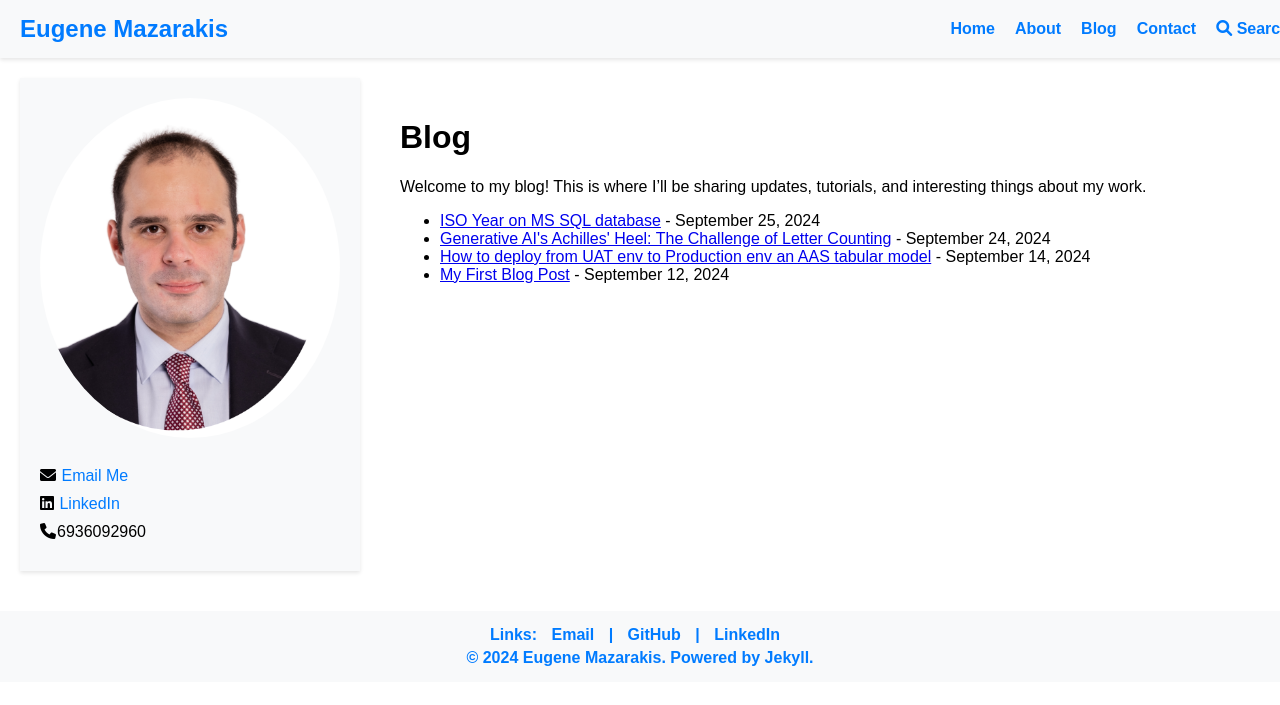
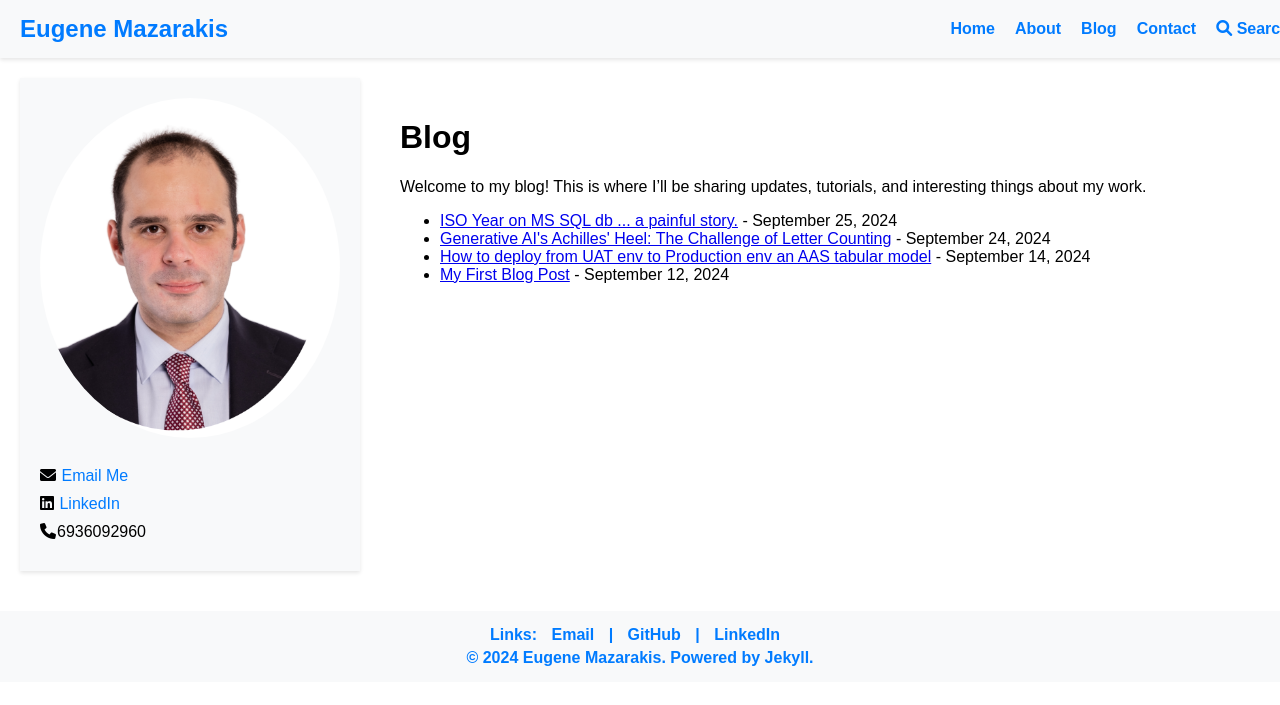
Before and after one commit to EMazarakis/EMazarakis.github.io, a Jekyll site: the page built from blog.md, in a window 1280 px wide. Shown: the top 705 px of the page. Built offline with Jekyll 4.4.1, drawn with Linux system fonts in a browser that asks for light colours.

Commit message:
Update 2024-09-25-ISO-YEAR-post.md

```diff
--- a/_posts/2024-09-25-ISO-YEAR-post.md
+++ b/_posts/2024-09-25-ISO-YEAR-post.md
@@ -1,6 +1,6 @@
 ---
 layout: post
-title: "ISO Year on MS SQL database"
+title: "ISO Year on MS SQL db ... a painful story."
 date: 2024-09-25
 categories: blog
 author: "Eugene Mazarakis"
```
